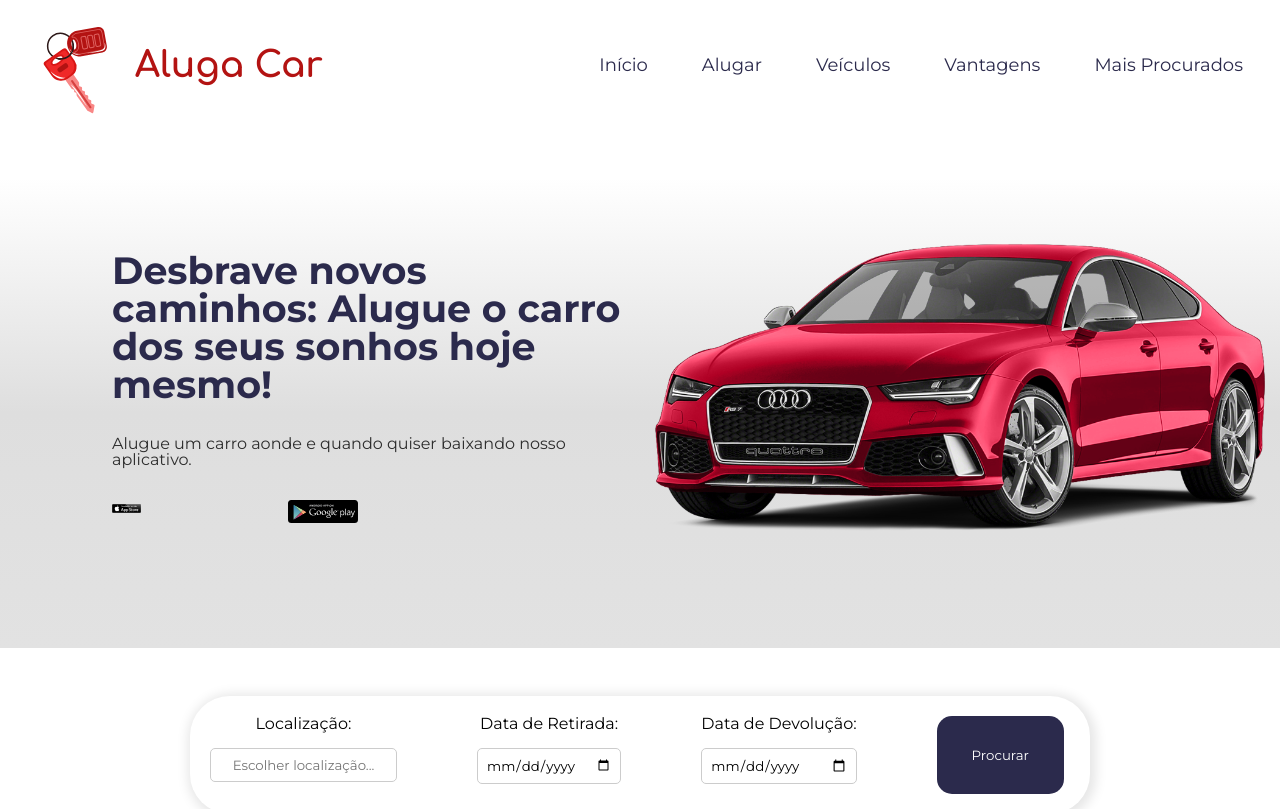
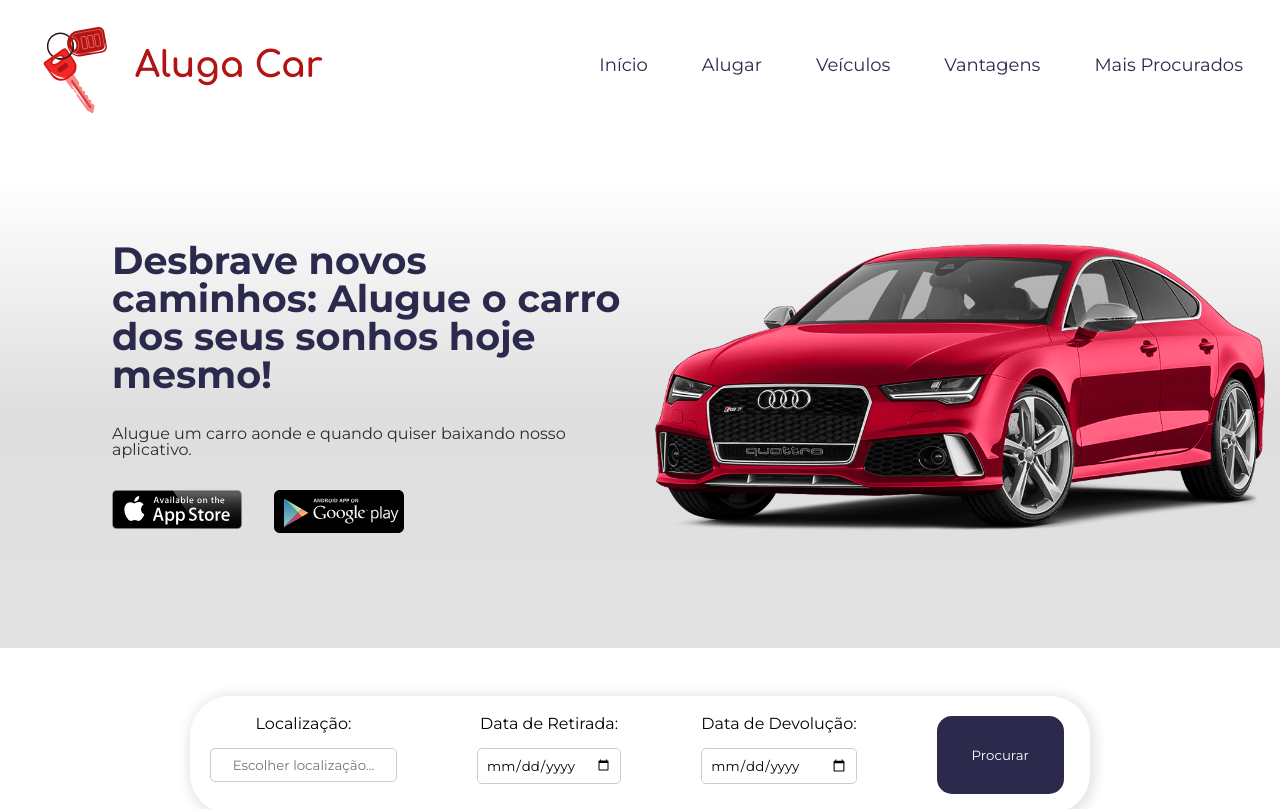
Before and after one commit to brogna00/car-rent, a React (Create React App) app: page / in a window 1280 px wide. Shown: the top 809 px of the page. Built offline with nearby package versions, Linux system fonts and the light colour scheme.

Commit message:
Fixing img width

```diff
--- a/src/componentes/Banner/Banner.module.css
+++ b/src/componentes/Banner/Banner.module.css
@@ -39,5 +39,5 @@
 }
 
 .slogan__images img{
-    width: 20%;
+    width: 130px;
 }
```
